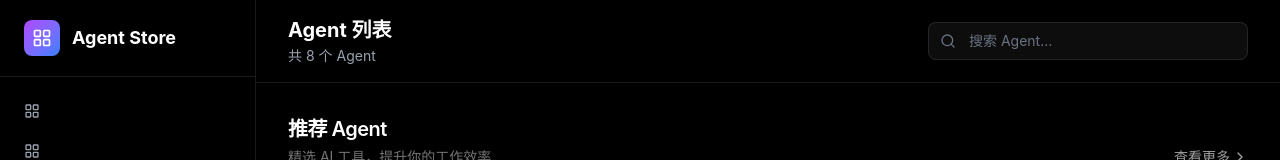
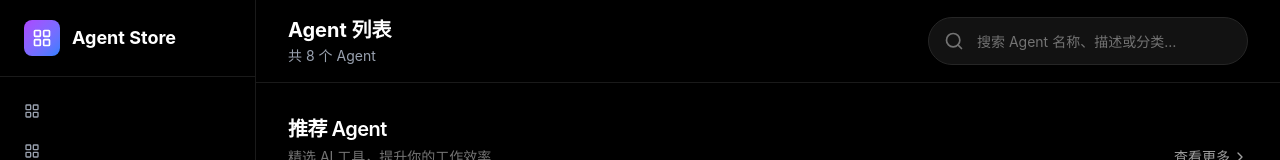
Before and after one commit to chmjk12-sketch/Turin-genius, a React (Vite) app: page / in a window 1280 px wide. Shown: the top 160 px of the page. Built offline with nearby package versions, Linux system fonts and the light colour scheme.

Commit message:
feat: update from original source

```diff
--- a/src/components/ui/SearchBar.tsx
+++ b/src/components/ui/SearchBar.tsx
@@ -3,18 +3,23 @@ import { Search } from 'lucide-react'
 interface SearchBarProps {
   value: string
   onChange: (value: string) => void
+  placeholder?: string
 }
 
-export function SearchBar({ value, onChange }: SearchBarProps) {
+export function SearchBar({
+  value,
+  onChange,
+  placeholder = '搜索 Agent 名称、描述或分类…',
+}: SearchBarProps) {
   return (
-    <div className="relative">
-      <Search className="absolute left-3 top-1/2 h-4 w-4 -translate-y-1/2 text-gray-500" />
+    <div className="relative w-full max-w-2xl">
+      <Search className="pointer-events-none absolute left-4 top-1/2 h-5 w-5 -translate-y-1/2 text-neutral-500" />
       <input
-        type="text"
+        type="search"
         value={value}
-        onChange={(e) => onChange(e.target.value)}
-        placeholder="搜索 Agent..."
-        className="w-full rounded-lg border border-white/10 bg-white/5 py-2 pl-10 pr-4 text-sm text-white placeholder-gray-500 outline-none transition-colors focus:border-purple-500/50 focus:bg-white/10"
+        onChange={(event) => onChange(event.target.value)}
+        placeholder={placeholder}
+        className="h-12 w-full rounded-full border border-neutral-800 bg-neutral-900/80 pl-12 pr-4 text-sm text-neutral-100 placeholder:text-neutral-500 outline-none transition-colors focus:border-neutral-600 focus:bg-neutral-900"
       />
     </div>
   )
```
